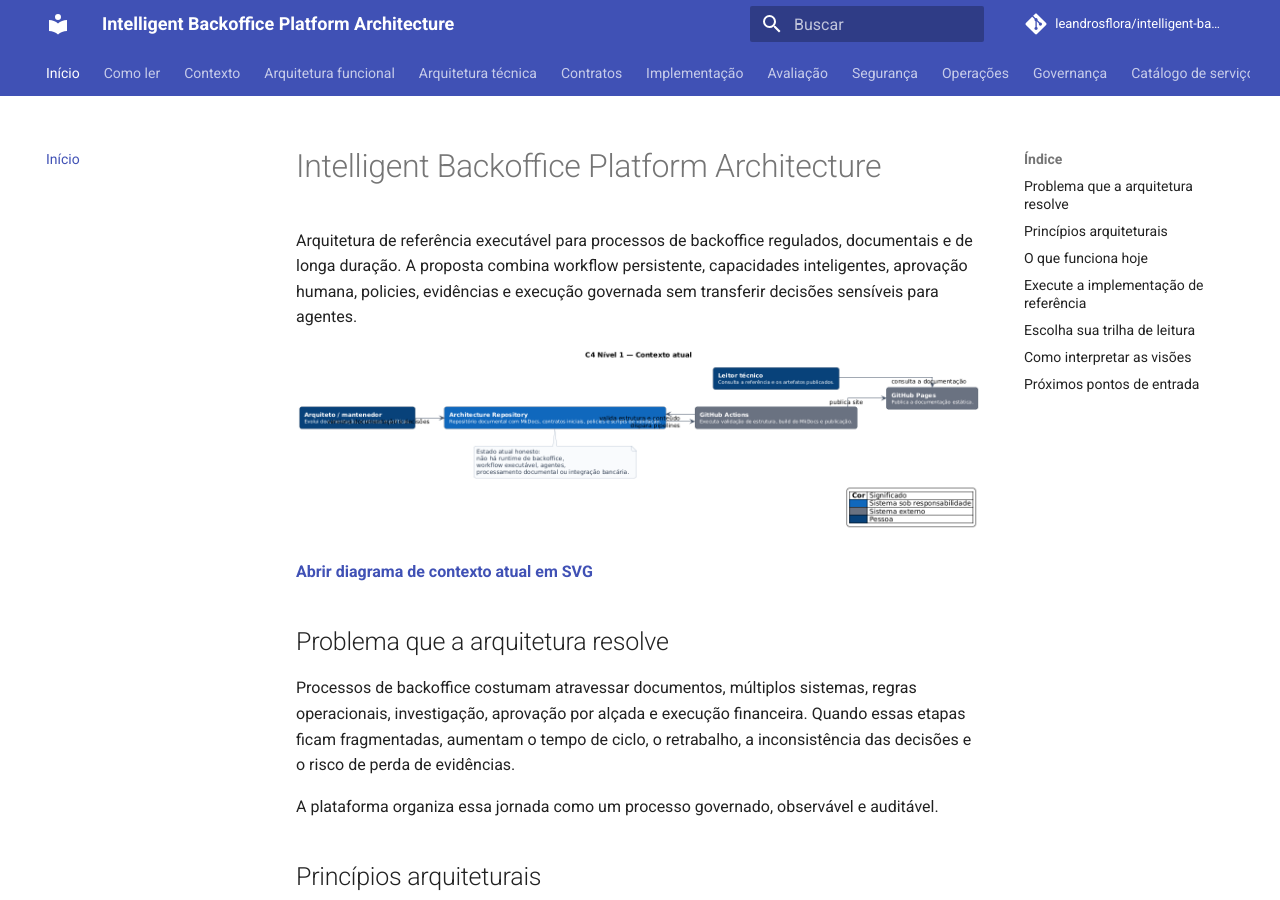
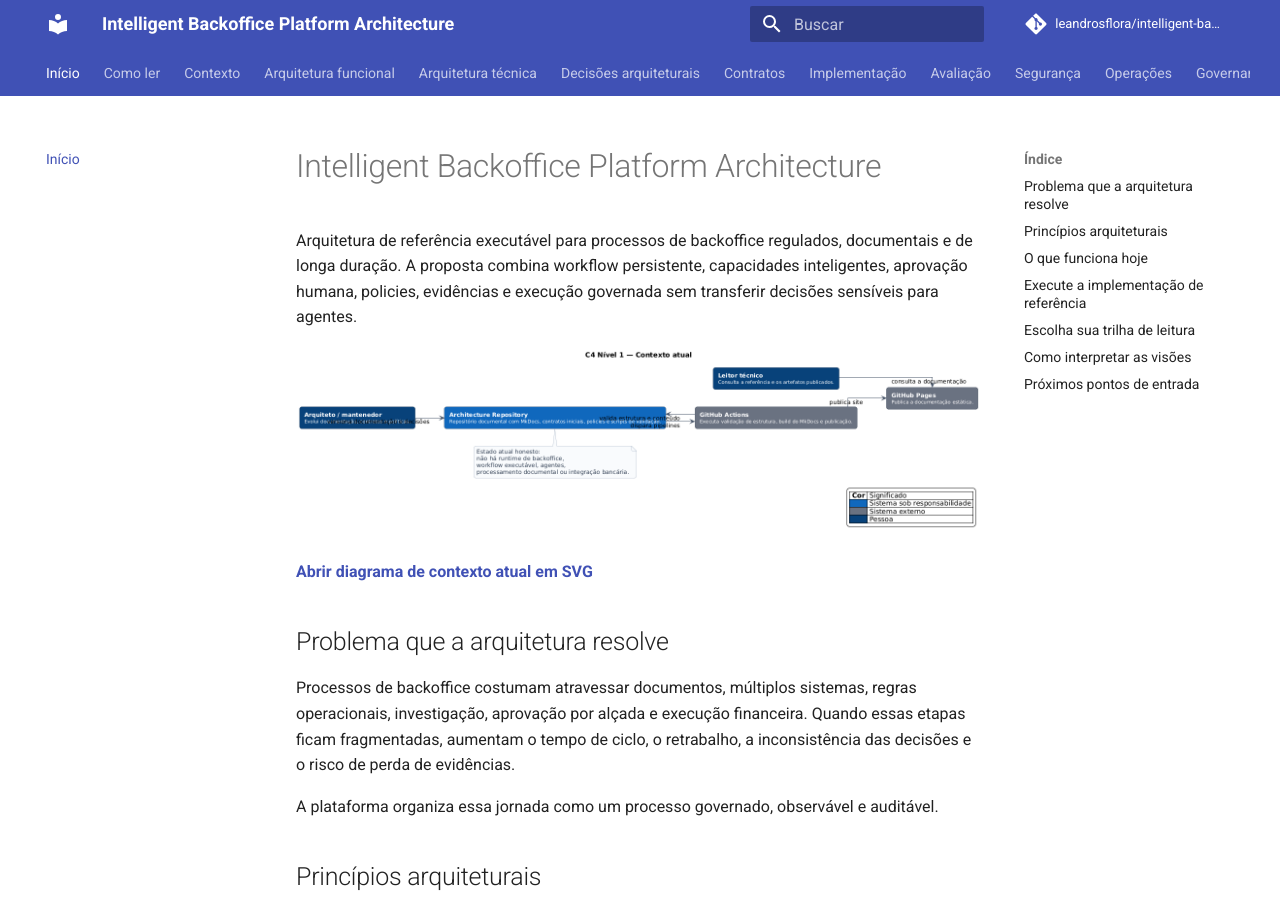
Before and after one commit to leandrosflora/intelligent-backoffice-platform-architecture, an MkDocs documentation site: the page built from docs/index.md, in a window 1280 px wide and 900 px high. Built offline with MkDocs 1.6.1 and Material for MkDocs 9.7.7, drawn with Linux system fonts in a browser that asks for light colours; comment, search, counter and statistics services are not loaded; some of the changed lines change nothing that is shown.

Commit message:
Adiciona ADRs à navegação

```diff
--- a/mkdocs.yml
+++ b/mkdocs.yml
@@ -66,6 +66,22 @@
       - Deployment alvo de produção: architecture/deployment-production-target.md
       - Trust boundaries: architecture/trust-boundaries.md
       - Sequências: architecture/sequence-diagrams.md
+  - Decisões arquiteturais:
+      - Visão geral: decisions/index.md
+      - ADR-001 — Monólito modular: decisions/adr-001-modular-monolith-reference-implementation.md
+      - ADR-002 — Target distribuído: decisions/adr-002-logical-distributed-target.md
+      - ADR-003 — Autoridade do workflow: decisions/adr-003-workflow-owns-process-state.md
+      - ADR-004 — Limites da IA: decisions/adr-004-ai-investigates-and-recommends.md
+      - ADR-005 — OPA como PDP: decisions/adr-005-opa-external-policy-decision-point.md
+      - ADR-006 — Aprovação humana: decisions/adr-006-human-approval-and-segregation.md
+      - ADR-007 — Execução governada: decisions/adr-007-governed-idempotent-execution.md
+      - ADR-008 — Outbox e inbox: decisions/adr-008-outbox-inbox-at-least-once.md
+      - ADR-009 — Evidência e auditoria: decisions/adr-009-evidence-and-append-only-audit.md
+      - ADR-010 — Identidade assinada: decisions/adr-010-signed-local-identity-to-corporate-workload-identity.md
+      - ADR-011 — Persistência: decisions/adr-011-local-sqlite-managed-storage-target.md
+      - ADR-012 — Observabilidade e evals: decisions/adr-012-observability-and-evals-as-gates.md
+      - ADR-013 — Arquitetura como código: decisions/adr-013-architecture-and-contracts-as-code.md
+      - Template: decisions/template.md
   - Contratos:
       - Visão geral: contracts/index.md
       - HTTP APIs: contracts/http-apis.md
```
